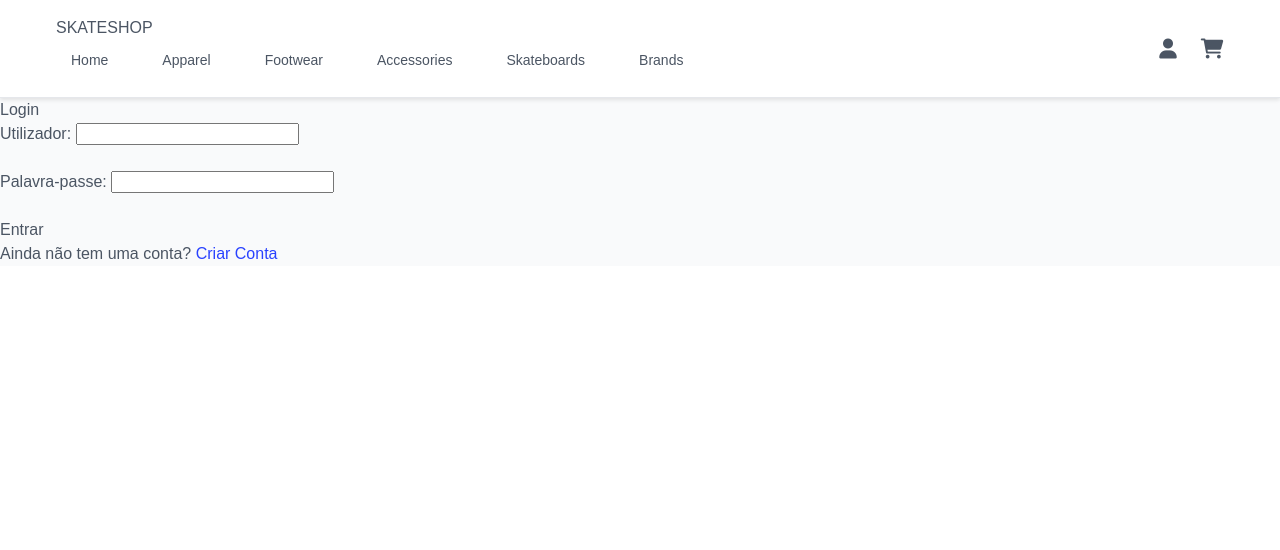
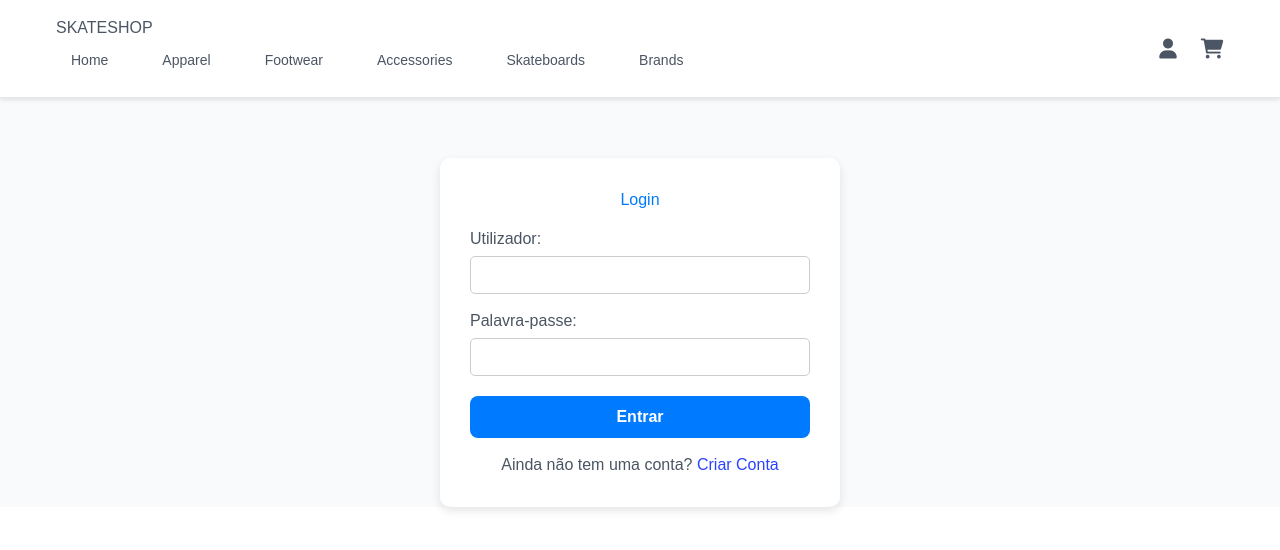
Before and after one commit to Jpedro121/PAP, a PHP site: page /login/login.php in a window 1280 px wide. Shown: the top 550 px of the page. Run offline with PHP 8.4, Linux system fonts and the light colour scheme; some libraries are stand-ins or nearby versions.

Commit message:
ta mais bonito

```diff
--- a/login/login.php
+++ b/login/login.php
@@ -6,32 +6,87 @@
     exit();
 }
 
-    $error_message = isset($_GET['error']) ? $_GET['error'] : '';
+$error_message = isset($_GET['error']) ? htmlspecialchars($_GET['error']) : '';
 ?>
-
 <!DOCTYPE html>
 <html lang="pt">
-
 <head>
     <?php include('../head.html'); ?>
     <link rel="stylesheet" href="../static/estilos.css">
     <title>Login</title>
+    <style>
+        .form-container {
+            max-width: 400px;
+            margin: 60px auto;
+            padding: 30px;
+            background-color: #fff;
+            border-radius: 10px;
+            box-shadow: 0 4px 10px rgba(0,0,0,0.1);
+        }
+        h2 {
+            text-align: center;
+            color: #007bff;
+        }
+        .error-message {
+            color: red;
+            margin-bottom: 15px;
+            text-align: center;
+        }
+        label {
+            display: block;
+            margin-top: 15px;
+        }
+        input {
+            width: 100%;
+            padding: 10px;
+            margin-top: 5px;
+            border-radius: 5px;
+            border: 1px solid #ccc;
+        }
+        button {
+            margin-top: 20px;
+            width: 100%;
+            padding: 12px;
+            background-color: #007bff;
+            color: white;
+            border: none;
+            border-radius: 8px;
+            cursor: pointer;
+            font-weight: bold;
+        }
+        button:hover {
+            background-color: #0056b3;
+        }
+        .signup-link {
+            text-align: center;
+            margin-top: 15px;
+        }
+    </style>
 </head>
 <body>
     <?php include('../header.php'); ?>
     <main>
+        <div class="form-container">
             <h2>Login</h2>
 
+            <?php if (!empty($error_message)): ?>
+                <div class="error-message"><?php echo $error_message; ?></div>
+            <?php endif; ?>
+
             <form action="auth.php" method="post">
-            <label>Utilizador:</label>
-            <input type="text" name="username" required><br><br>
-            <label>Palavra-passe:</label>
-            <input type="password" name="password" required><br><br>
+                <label for="username">Utilizador:</label>
+                <input type="text" name="username" id="username" required>
+
+                <label for="password">Palavra-passe:</label>
+                <input type="password" name="password" id="password" required>
+
                 <button type="submit" name="login">Entrar</button>
             </form>
 
+            <div class="signup-link">
                 <p>Ainda não tem uma conta? <a href="register.php">Criar Conta</a></p>
-
+            </div>
+        </div>
     </main>
 </body>
 </html>
```
Lines whose indentation alone changed are shown as unchanged.
